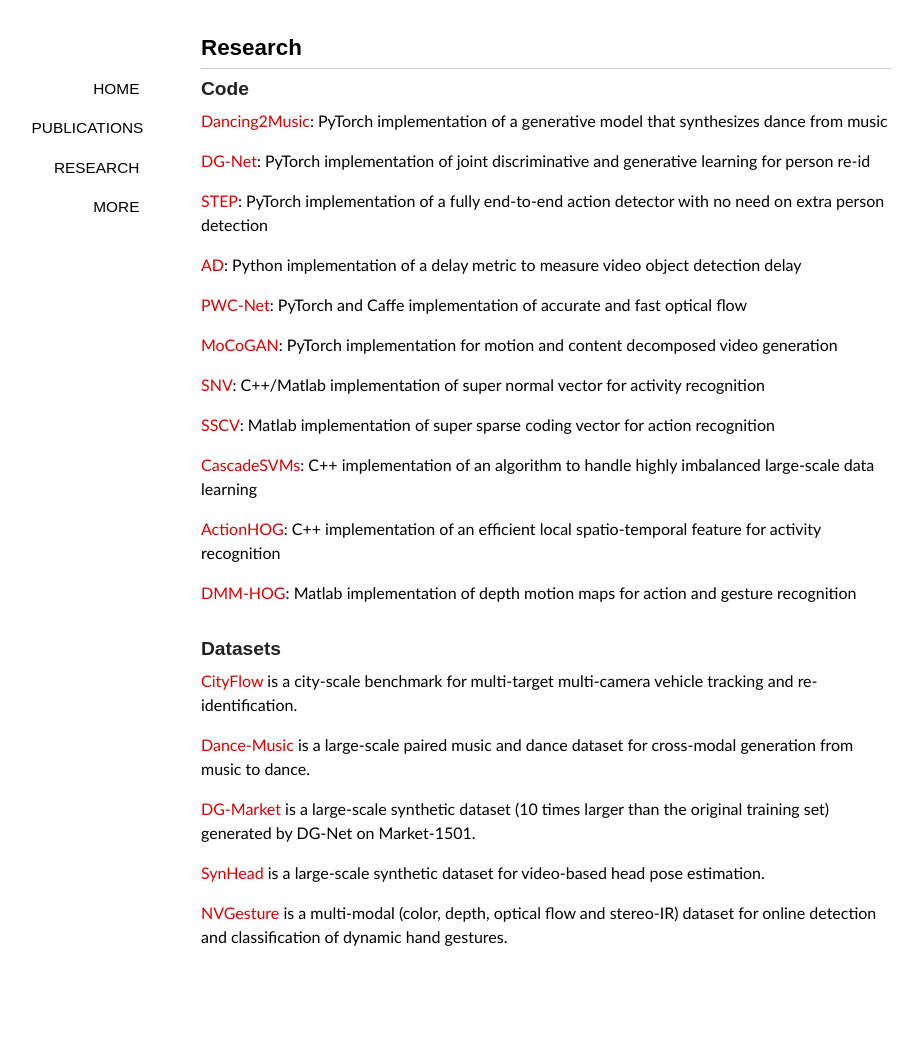
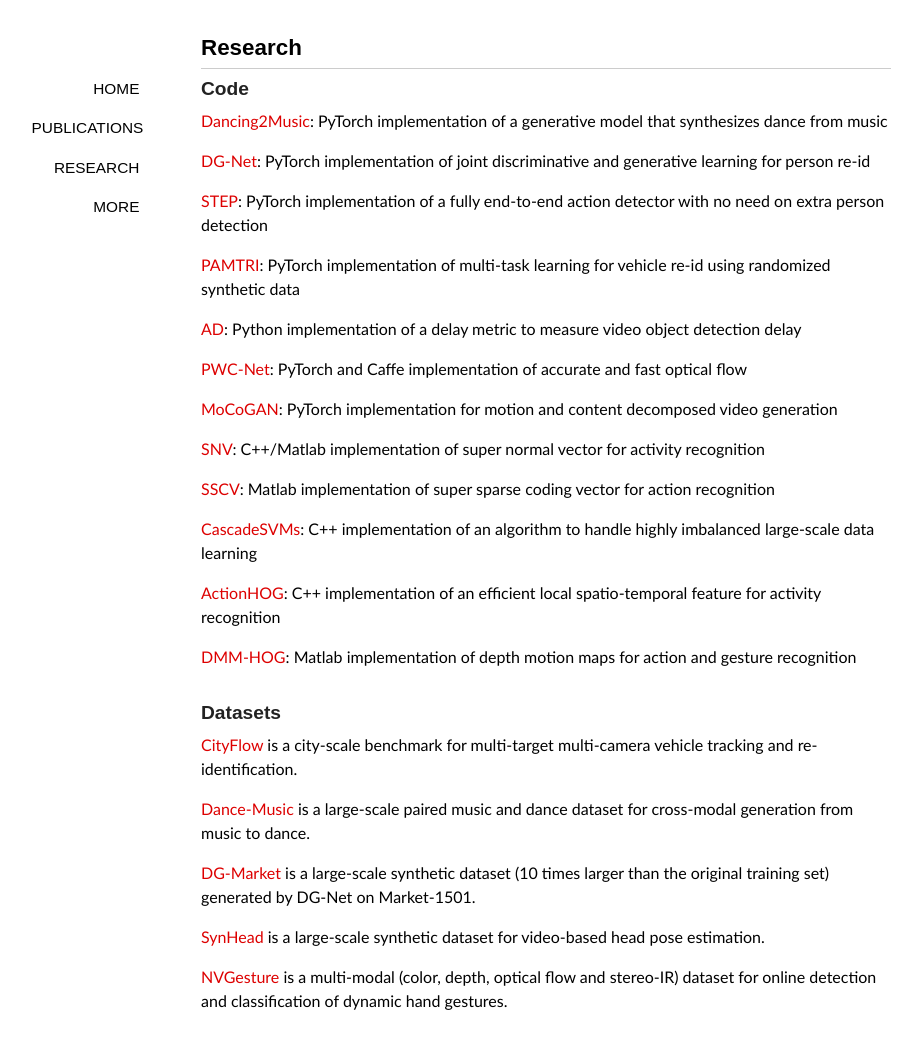
Before and after one commit to xiaodongyang/xiaodongyang.github.io, a Jekyll site: the page built from research/index.md, in a window 1280 px wide. Shown: the whole page, without its empty margins (94-1012 px from the left). Built offline with Jekyll 4.4.1, drawn with Linux system fonts in a browser that asks for light colours; some web fonts are replaced; before the commit the page ends 993 px from its top, so only the background shows below that.

Commit message:
Update index.md

```diff
--- a/research/index.md
+++ b/research/index.md
@@ -10,6 +10,8 @@
 [DG-Net](https://github.com/NVlabs/DG-Net): PyTorch implementation of joint discriminative and generative learning for person re-id
 
 [STEP](https://github.com/NVlabs/STEP): PyTorch implementation of a fully end-to-end action detector with no need on extra person detection
+
+[PAMTRI](https://github.com/NVlabs/PAMTRI): PyTorch implementation of multi-task learning for vehicle re-id using randomized synthetic data
 
 [AD](https://github.com/RalphMao/VMetrics): Python implementation of a delay metric to measure video object detection delay
 
```
